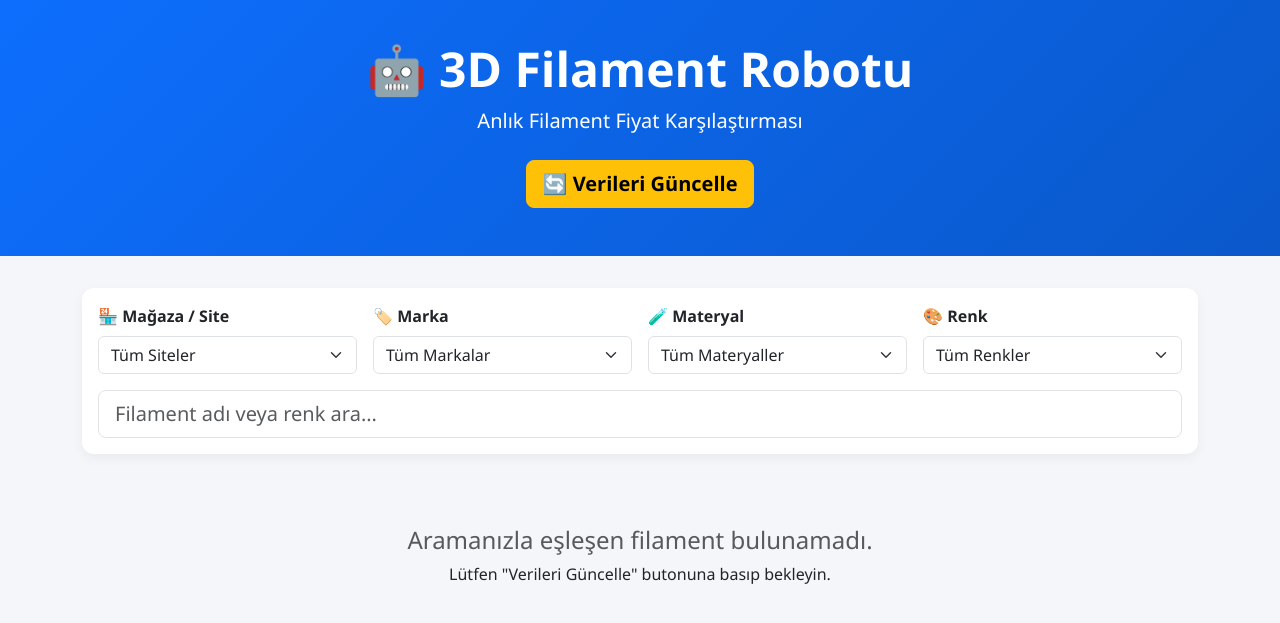
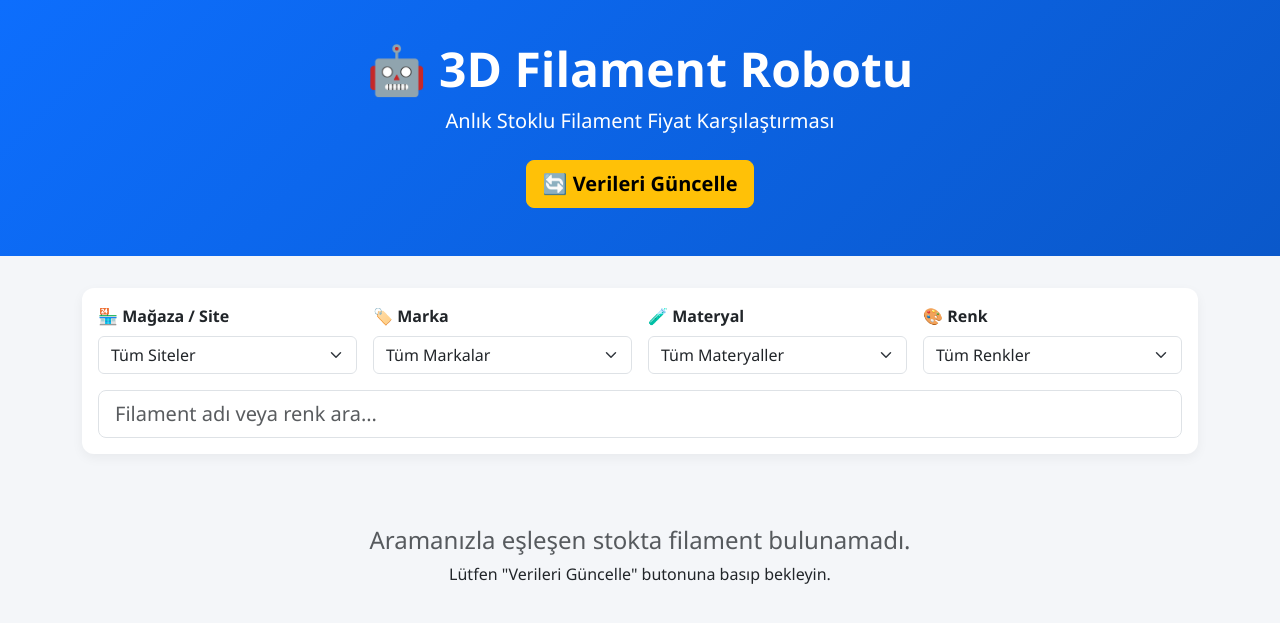
Before and after one commit to Cordamauro/filament-robotu, a Flask app: page / in a window 1280 px wide. Shown: the top 623 px of the page. Run offline with Flask 3, Linux system fonts and the light colour scheme; data that the repository does not hold is empty.

Commit message:
Update index.html

```diff
--- a/templates/index.html
+++ b/templates/index.html
@@ -10,9 +10,10 @@
         .hero { background: linear-gradient(135deg, #0d6efd 0%, #0a58ca 100%); color: white; padding: 2.5rem 0; margin-bottom: 2rem; }
         .card { border: none; border-radius: 12px; box-shadow: 0 4px 12px rgba(0,0,0,0.05); transition: transform 0.2s, box-shadow 0.2s; overflow: hidden; }
         .card:hover { transform: translateY(-4px); box-shadow: 0 8px 20px rgba(0,0,0,0.1); }
-        .product-img-container { height: 180px; background-color: #ffffff; display: flex; align-items: center; justify-content: center; padding: 10px; border-bottom: 1px solid #f0f0f0; }
+        .product-img-container { height: 180px; background-color: #ffffff; display: flex; align-items: center; justify-content: center; padding: 10px; border-bottom: 1px solid #f0f0f0; position: relative; }
         .product-img { max-height: 100%; max-width: 100%; object-fit: contain; }
         .price-tag { font-size: 1.3rem; font-weight: bold; color: #198754; }
+        .stock-badge { position: absolute; top: 10px; right: 10px; font-size: 0.75rem; }
     </style>
 </head>
 <body>
@@ -20,7 +21,7 @@
 <div class="hero">
     <div class="container text-center">
         <h1 class="display-5 fw-bold">🤖 3D Filament Robotu</h1>
-        <p class="lead">Anlık Filament Fiyat Karşılaştırması</p>
+        <p class="lead">Anlık Stoklu Filament Fiyat Karşılaştırması</p>
         <button id="btnUpdate" class="btn btn-warning btn-lg mt-2 fw-bold" onclick="triggerUpdate()">🔄 Verileri Güncelle</button>
         <div id="updateStatus" class="small mt-2 text-white-50"></div>
     </div>
@@ -68,7 +69,7 @@
     <div id="productList" class="row g-4">
         <div class="text-center py-5">
             <div class="spinner-border text-primary" role="status"></div>
-            <p class="mt-2 text-muted">Filamentler Yükleniyor...</p>
+            <p class="mt-2 text-muted">Stoktaki Filamentler Yükleniyor...</p>
         </div>
     </div>
 </div>
@@ -114,7 +115,7 @@ async function loadProducts() {
 
     const list = document.getElementById('productList');
     if (products.length === 0) {
-        list.innerHTML = `<div class="col-12 text-center py-5"><h4 class="text-muted">Aramanızla eşleşen filament bulunamadı.</h4><p>Lütfen "Verileri Güncelle" butonuna basıp bekleyin.</p></div>`;
+        list.innerHTML = `<div class="col-12 text-center py-5"><h4 class="text-muted">Aramanızla eşleşen stokta filament bulunamadı.</h4><p>Lütfen "Verileri Güncelle" butonuna basıp bekleyin.</p></div>`;
         return;
     }
 
@@ -126,6 +127,7 @@ async function loadProducts() {
         <div class="col-sm-6 col-md-4 col-lg-3">
             <div class="card h-100">
                 <div class="product-img-container">
+                    <span class="badge bg-success stock-badge">✓ Stokta Var</span>
                     <img src="${imgSrc}" class="product-img" alt="${p.name}" onerror="this.onerror=null;this.src='${fallbackImg}';">
                 </div>
                 <div class="card-body d-flex flex-column p-3">
```
